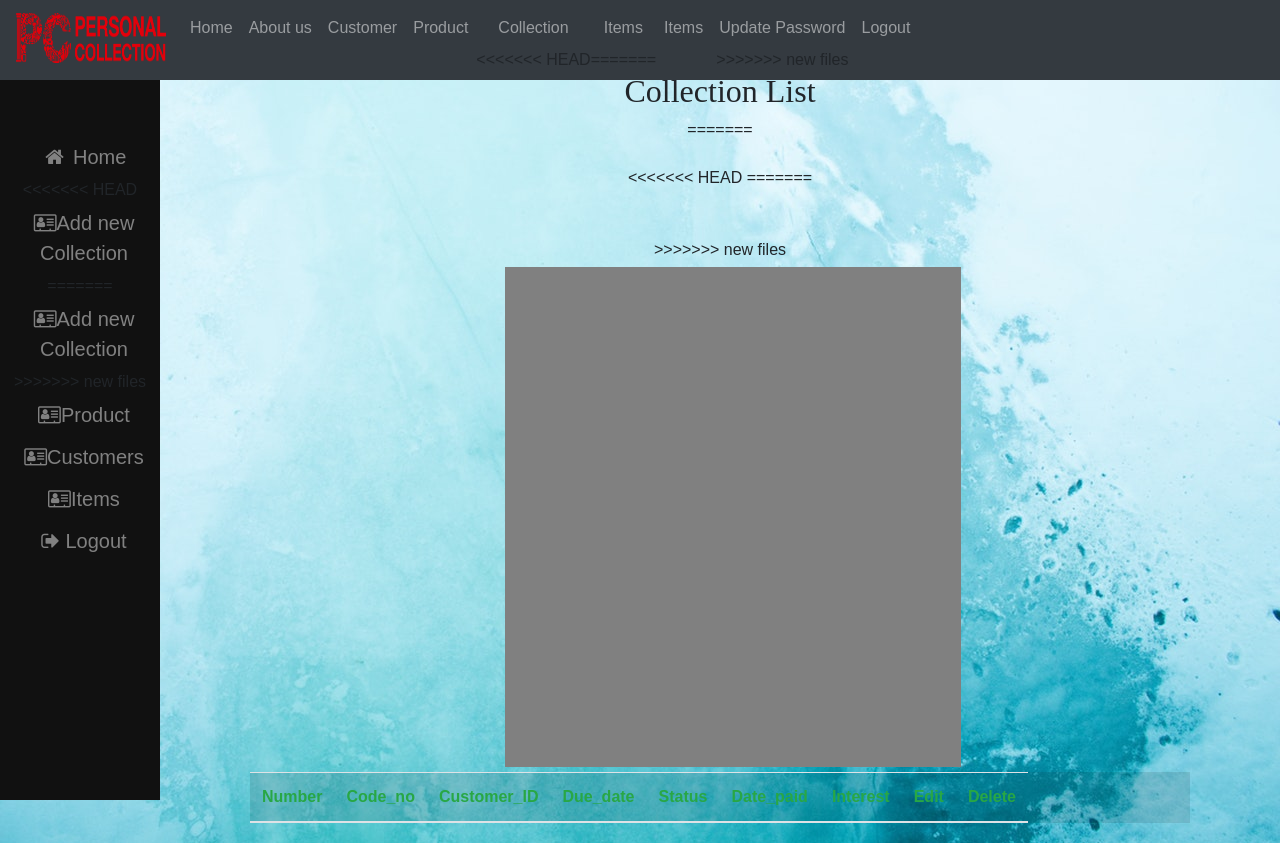
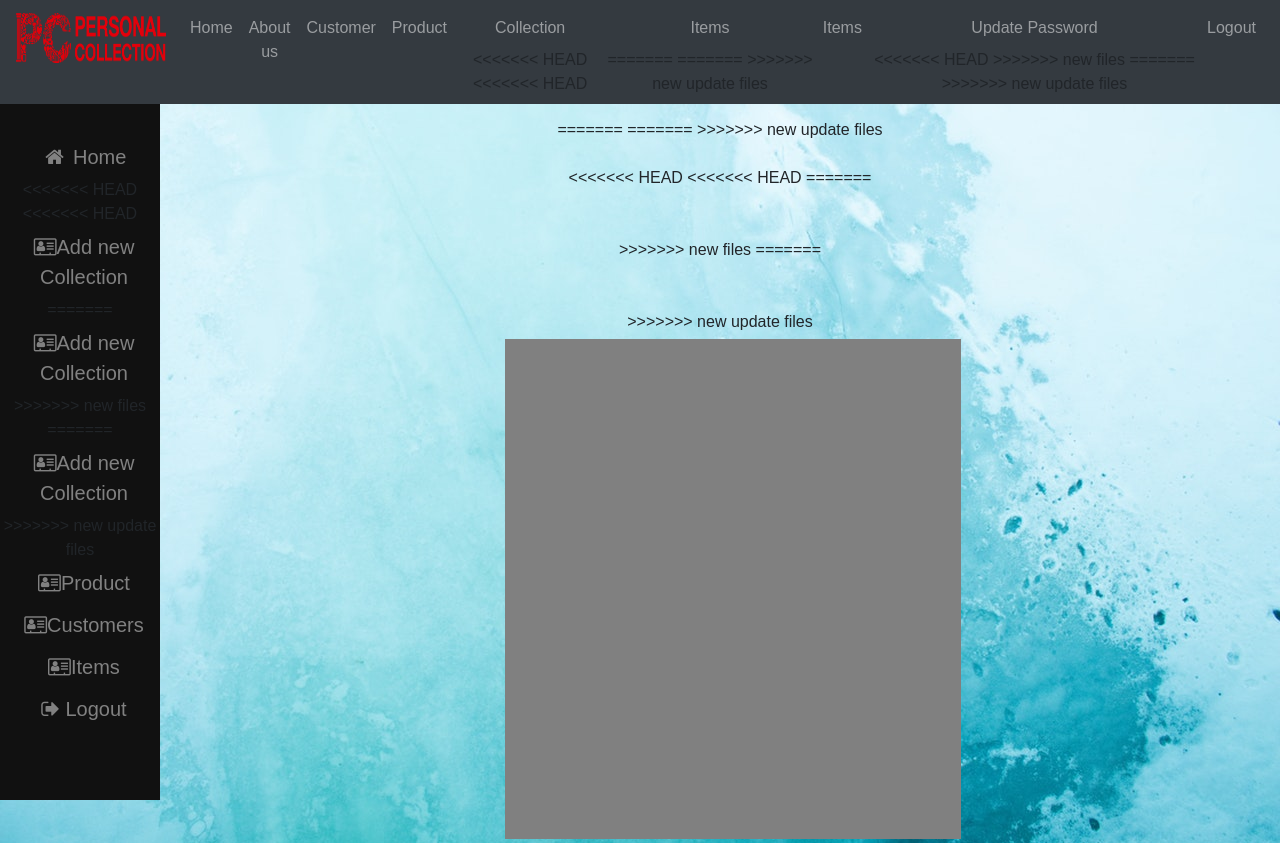
Before and after one commit to joovee/pc, a PHP site: page /viewcollection.php in a window 1280 px wide. Shown: the top 843 px of the page. Run offline with PHP 8.4, Linux system fonts and the light colour scheme; a user stored in the database is signed in; data comes from the database, SQL or seed files in the repository; data that the repository does not hold is empty.

Commit message:
new update files

```diff
--- a/Viewcustomer.php
+++ b/Viewcustomer.php
@@ -64,12 +64,16 @@
 <div class="sidebar">
 <<<<<<< HEAD
 <<<<<<< HEAD
+<<<<<<< HEAD
 =======
 	<br><br><br>
 >>>>>>> update
 =======
 	<br><br><br>
 >>>>>>> new files
+=======
+	<br><br><br>
+>>>>>>> new update files
    <a class="mt-5" href="index.php"><i class="fa fa-fw fa-home"></i> Home</a>
 	<a href="addcustomer.php"><i class="fa fa-address-card-o"></i>Add new Customers</a>
 	<a href="viewproducts.php"><i class="fa fa-address-card-o"></i>Product </a>
--- a/addcustomer.php
+++ b/addcustomer.php
@@ -29,10 +29,13 @@
 	<body background="photos/pexels-photo-304664.jpeg" alt="Responsive background-image" >
 <<<<<<< HEAD
 <<<<<<< HEAD
+<<<<<<< HEAD
 		<div class="sidebar">
 =======
 =======
 >>>>>>> new files
+=======
+>>>>>>> new update files
 	<nav class="navbar fixed-top navbar-expand-lg navbar-dark bg-dark fixed-top">
       <div class="container-responsive">
         <button class="navbar-toggler navbar-toggler-right" type="button" data-toggle="collapse" data-target="#navbarResponsive" aria-controls="navbarResponsive" aria-expanded="false" aria-label="Toggle navigation">
@@ -85,9 +88,12 @@
 		<div class="sidebar">
 		<br><br><br>
 <<<<<<< HEAD
+<<<<<<< HEAD
 >>>>>>> update
 =======
 >>>>>>> new files
+=======
+>>>>>>> new update files
 		   <a class="mt-5" href="index.php"><i class="fa fa-fw fa-home"></i> Home</a>
 			<a href="Viewcustomer.php"><i class="fa fa-address-card-o"></i>Customers </a>
 			<a href="viewproducts.php"><i class="fa fa-address-card-o"></i>Product </a>
--- a/additems.php
+++ b/additems.php
@@ -34,6 +34,7 @@
 			   <a href="logout.php"><i class="fa fa-sign-out"></i> Logout</a>
 			</div>
 <<<<<<< HEAD
+<<<<<<< HEAD
 	<div class="main">
 	<br/><br/><br/><br/><div class="form">
 	<div>
@@ -52,6 +53,8 @@
 	</div>
 	</div>
 =======
+=======
+>>>>>>> new update files
 	<div class="main margin-right:50px;">
 
 	<br/><br/><br/><br/><div class="form">
@@ -145,6 +148,9 @@
 			});
 		});
 		</script>
+<<<<<<< HEAD
 >>>>>>> new files
+=======
+>>>>>>> new update files
 </body>
 </html>
--- a/editcollection.php
+++ b/editcollection.php
@@ -67,6 +67,7 @@
 			<input name="id" type="hidden" value="<?php echo $row['Code_no'];?>" />
 <<<<<<< HEAD
 <<<<<<< HEAD
+<<<<<<< HEAD
 			<p><input type="text" name="Code_no" placeholder="Enter Code_no"
 			required value="<?php echo $row['Code_no'];?>" /></p>
 			<p><input type="text" name="Customer_ID" placeholder="Enter Customer_ID"
@@ -81,6 +82,8 @@
 =======
 =======
 >>>>>>> new files
+=======
+>>>>>>> new update files
 			<label>Code_no</label><p><input type="text" name="Code_no" placeholder="Enter Code_no"
 			required value="<?php echo $row['Code_no'];?>" /></p>
 			<label>Customer_ID</label><p><input type="text" name="Customer_ID" placeholder="Enter Customer_ID"
@@ -97,9 +100,12 @@
 			required value="<?php echo $row['Date_paid'];?>" /></p>
 			<label>Interest</label><p><input type="text" name="Interest" placeholder="Enter Interest"
 <<<<<<< HEAD
+<<<<<<< HEAD
 >>>>>>> update
 =======
 >>>>>>> new files
+=======
+>>>>>>> new update files
 			required value="<?php echo $row['Interest'];?>" /></p>
 			<p><input name="update_record" type="submit" value="Update" /></p>
 		</form>
--- a/edititems.php
+++ b/edititems.php
@@ -65,6 +65,7 @@
 			<input name="id" type="hidden" value="<?php echo $row['Code_no'];?>" />
 <<<<<<< HEAD
 <<<<<<< HEAD
+<<<<<<< HEAD
 			<p><input type="text" name="Code_no" placeholder="Enter Code_no"
 			required value="<?php echo $row['Code_no'];?>" /></p>
 			<p><input type="text" name="Product_ID" placeholder="Enter Product_ID"
@@ -77,6 +78,8 @@
 =======
 =======
 >>>>>>> new files
+=======
+>>>>>>> new update files
 			<label>Code_no:</label>
 			<p><input type="text" name="Code_no" placeholder="Enter Code_no"
 			required value="<?php echo $row['Code_no'];?>" /></p>
@@ -88,9 +91,12 @@
 			required value="<?php echo $row['Unit'];?>" /></p>
 			<label>Amount:</label><p><input type="text" name="Amount" placeholder="Enter Amount"
 <<<<<<< HEAD
+<<<<<<< HEAD
 >>>>>>> update
 =======
 >>>>>>> new files
+=======
+>>>>>>> new update files
 			required value="<?php echo $row['Amount'];?>" /></p>
 			<p><input name="update_record" type="submit" value="Update" /></p>
 		</form>
--- a/viewcollection.php
+++ b/viewcollection.php
@@ -11,6 +11,7 @@
 <link rel="stylesheet" href="style.css" />
 <link rel="stylesheet" href="https://cdnjs.cloudflare.com/ajax/libs/font-awesome/4.7.0/css/font-awesome.min.css">
 </head>
+<<<<<<< HEAD
 <<<<<<< HEAD
 <<<<<<< HEAD
 <body background="photos/pexels-photo-304664.jpeg" alt="Responsive background-image" >
@@ -51,12 +52,15 @@
 $result = mysqli_query($con,$sel_query);
 while($row = mysqli_fetch_assoc($result)) { ?>
 =======
+=======
+>>>>>>> new update files
 	<style>
 	{
   box-sizing: border-box;
 
 }
 
+<<<<<<< HEAD
 =======
 	<style>
 	{
@@ -65,6 +69,8 @@
 }
 
 >>>>>>> new files
+=======
+>>>>>>> new update files
 body {
    margin:10px;
   padding:0px;
@@ -188,11 +194,14 @@
                Collection
               </a>
 <<<<<<< HEAD
+<<<<<<< HEAD
             </li><li class="nav-item ">
               <a class="nav-link " href="viewitems.php" >
                Items
               </a>
 =======
+=======
+>>>>>>> new update files
             </li>
 			<li class="nav-item ">
               <a class="nav-link " href="viewitems.php" >
@@ -202,7 +211,10 @@
               <a class="nav-link " href="changepass.php" >
                Update Password
               </a>
+<<<<<<< HEAD
 >>>>>>> new files
+=======
+>>>>>>> new update files
             </li><li class="nav-item ">
               <a class="nav-link " href="logout.php" >
                Logout
@@ -217,19 +229,27 @@
 			<br><br><br>
 		   <a class="mt-5" href="index.php"><i class="fa fa-fw fa-home"></i> Home</a>
 <<<<<<< HEAD
+<<<<<<< HEAD
 			<a href="addcollection.php"><i class="fa fa-address-card-o"></i>Add new Collection </a>
 =======
 			<a href="testing.php"><i class="fa fa-address-card-o"></i>Add new Collection </a>
 >>>>>>> new files
+=======
+			<a href="testing.php"><i class="fa fa-address-card-o"></i>Add new Collection </a>
+>>>>>>> new update files
 			<a href="viewproducts.php"><i class="fa fa-address-card-o"></i>Product </a>
 			<a href="addcustomer.php"><i class="fa fa-address-card-o"></i>Customers </a>
 			<a href="viewitems.php"><i class="fa fa-address-card-o"></i>Items </a>
 		   <a href="logout.php"><i class="fa fa-sign-out"></i> Logout</a>
 		</div>
 <<<<<<< HEAD
+<<<<<<< HEAD
 =======
 		<br><br><br>
 >>>>>>> new files
+=======
+		<br><br><br>
+>>>>>>> new update files
 		<div class="row">
 		<div class="column" style="background-color:#808080; margin-left:270px;">
 			<table width="99%" border="1" style="border-collapse:collapse; background-color:white;">
@@ -254,9 +274,12 @@
 		$result = mysqli_query($con,$sel_query);
 		while($row = mysqli_fetch_assoc($result)) { ?>
 <<<<<<< HEAD
+<<<<<<< HEAD
 >>>>>>> update
 =======
 >>>>>>> new files
+=======
+>>>>>>> new update files
 		<tr><td align="center"><?php echo $count; ?></td>
 			<td align="center"><?php echo $row["Code_no"]; ?></td>
 			<td align="center"><?php echo $row["Customer_ID"]; ?></td>
@@ -273,10 +296,13 @@
 							</tr>
 <<<<<<< HEAD
 <<<<<<< HEAD
+<<<<<<< HEAD
 <?php $count++; } ?>
 =======
 =======
 >>>>>>> new files
+=======
+>>>>>>> new update files
 		<?php $count++; } ?>
 				</tbody>
 				</thead>
@@ -323,9 +349,12 @@
 				</table>
 		</div>
 <<<<<<< HEAD
+<<<<<<< HEAD
 >>>>>>> update
 =======
 >>>>>>> new files
+=======
+>>>>>>> new update files
 </tbody>
 </table>
 </body>
```
Also changed, not shown: addcollection.php (+16 -0 lines), addproducts.php (+20 -0 lines), editproducts.php (+14 -0 lines), index.php (+7 -0 lines), viewitems.php (+12 -0 lines), viewproducts.php (+9 -0 lines).
